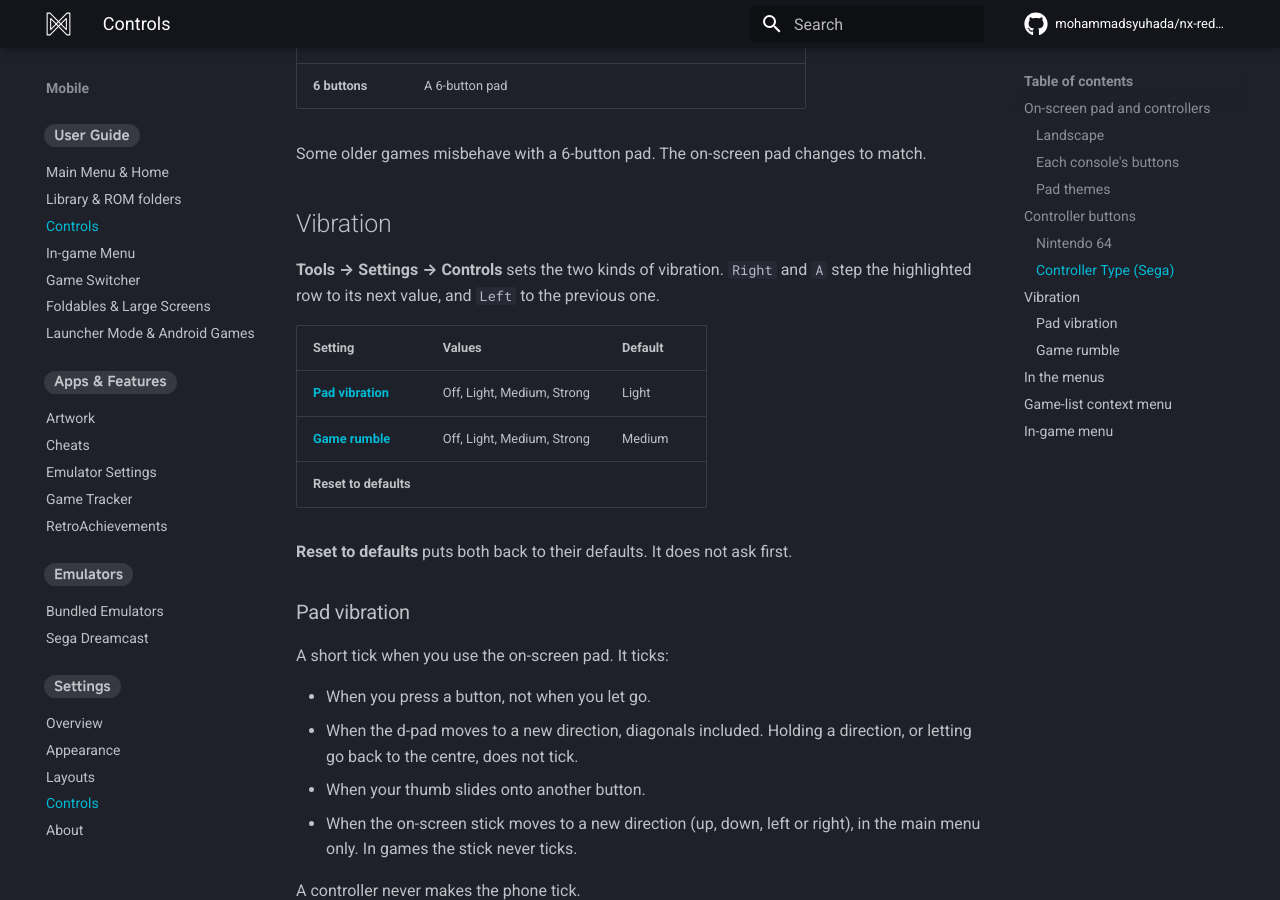
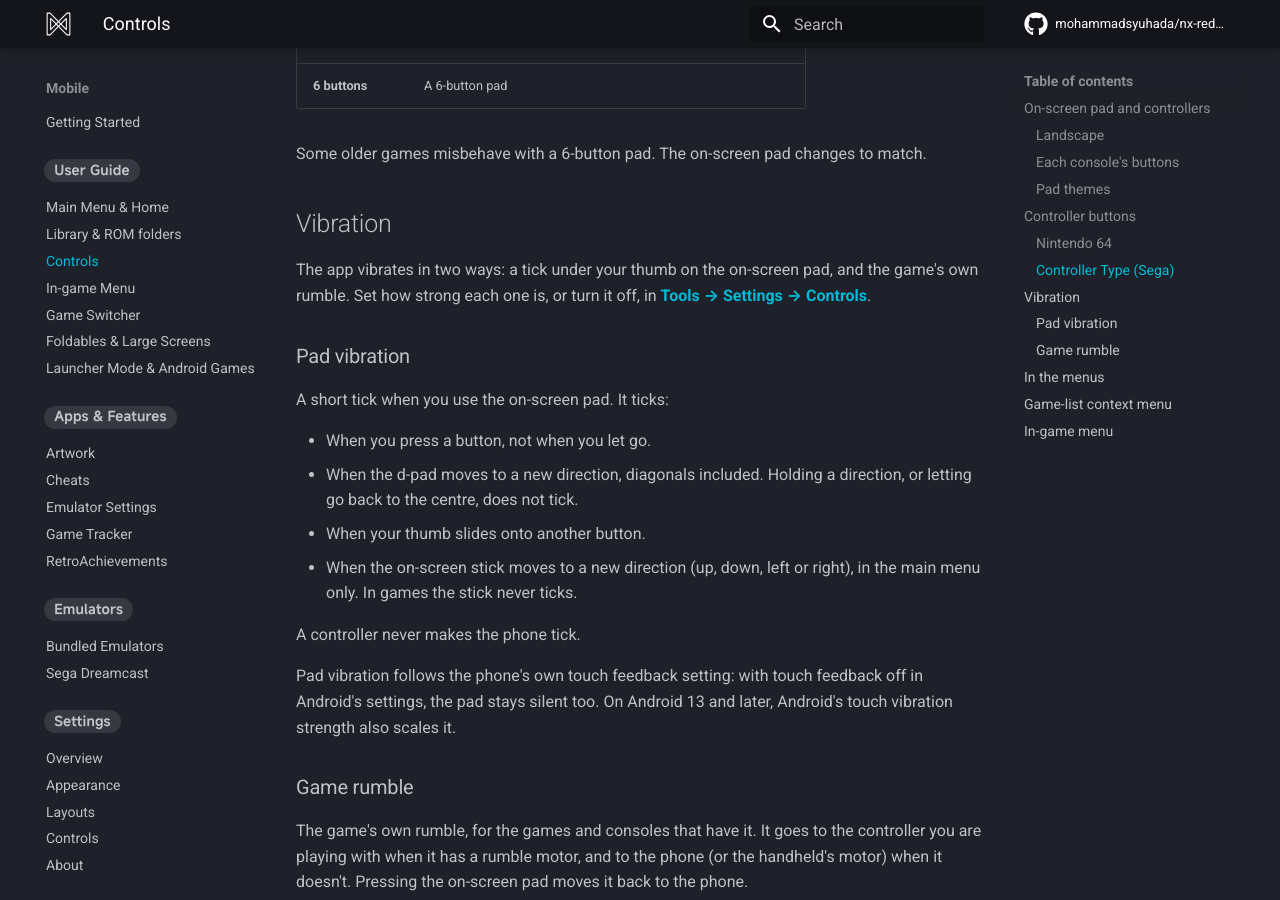
Before and after one commit to mohammadsyuhada/nx-redux-docs, an MkDocs documentation site: the page built from docs/mobile/controls.md, in a window 1280 px wide and 900 px high, scrolled down 4948 px. Built offline with MkDocs 1.6.1 and Material for MkDocs 9.7.7, drawn with Linux system fonts in a browser that asks for light colours; comment, search, counter and statistics services are not loaded; some of the changed text lies outside the part shown.

Commit message:
docs(mobile): split Controls into a Settings page listing the vibration options and the User Guide page with the details

```diff
--- a/docs/mobile/controls.md
+++ b/docs/mobile/controls.md
@@ -165,18 +165,9 @@
 
 ## Vibration
 
-**Tools → Settings → Controls** sets the two kinds of vibration. `Right`
-and `A` step the highlighted row to its next value, and `Left` to the
-previous one.
-
-| Setting | Values | Default |
-| --- | --- | --- |
-| [**Pad vibration**](#pad-vibration) | Off, Light, Medium, Strong | Light |
-| [**Game rumble**](#game-rumble) | Off, Light, Medium, Strong | Medium |
-| **Reset to defaults** | | |
-
-**Reset to defaults** puts both back to their defaults. It does not ask
-first.
+The app vibrates in two ways: a tick under your thumb on the on-screen pad,
+and the game's own rumble. Set how strong each one is, or turn it off, in
+[**Tools → Settings → Controls**](controls-settings.md).
 
 ### Pad vibration
 
--- a/mkdocs.yml
+++ b/mkdocs.yml
@@ -203,7 +203,7 @@
           - Overview: mobile/settings.md
           - Appearance: mobile/appearance.md
           - Layouts: mobile/layouts.md
-          - Controls: mobile/controls.md
+          - Controls: mobile/controls-settings.md
           - About: mobile/about.md
   - Reference:
       - Download: reference/download.md
```
Also changed, not shown: docs/mobile/controls-settings.md (added, +33 -0 lines), docs/mobile/settings.md (+1 -1 lines).
